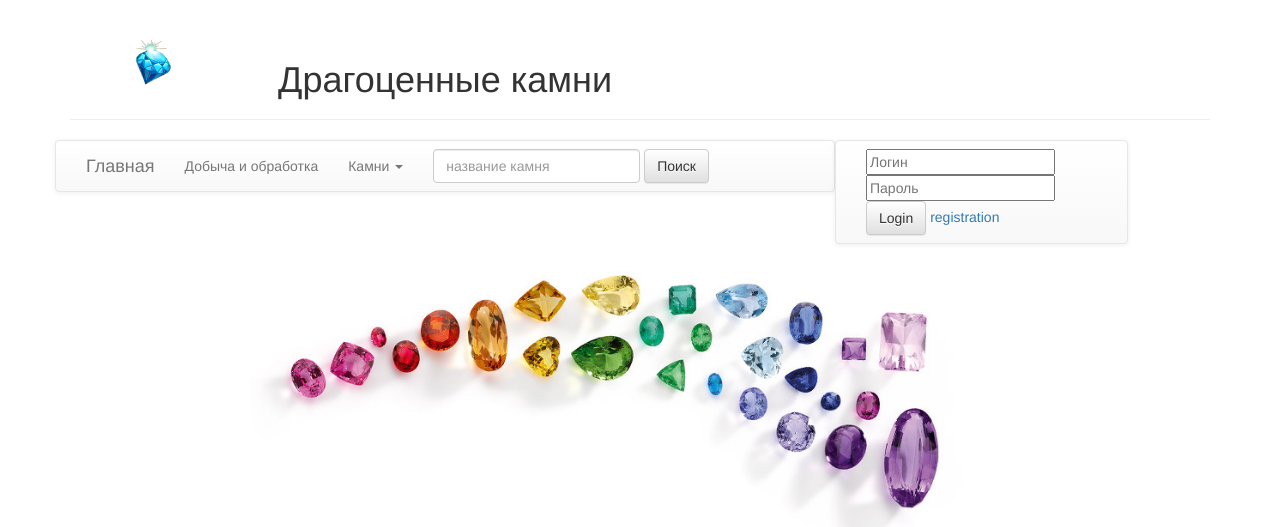
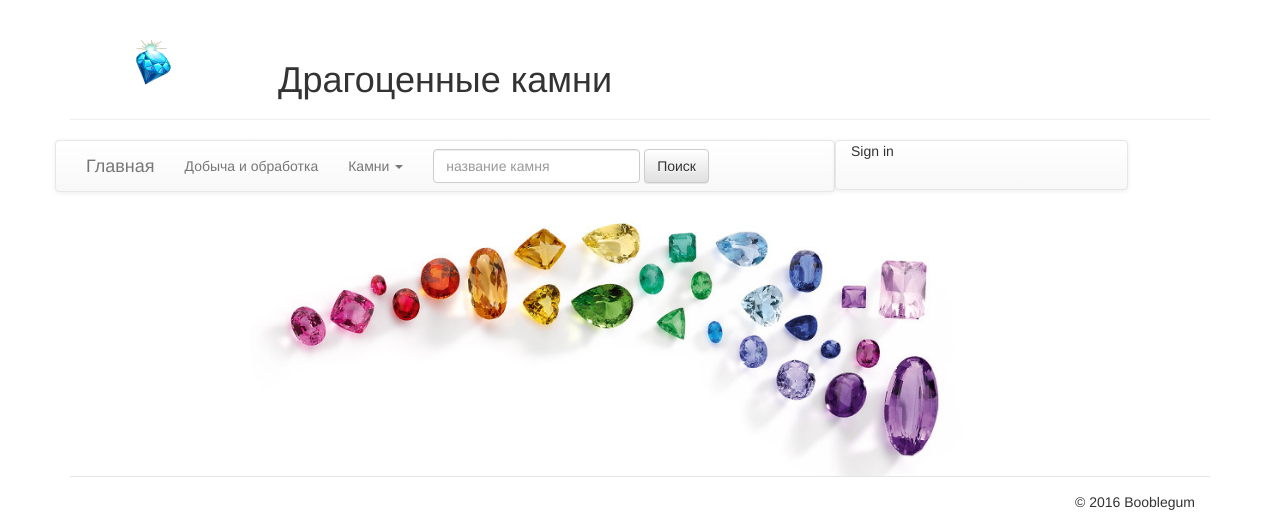
Before and after one commit to NADiP-Examples/Gem, a Django app: page / in a window 1280 px wide. Shown: the top 527 px of the page. Run offline with Django 3.2, Linux system fonts and the light colour scheme; some libraries are stand-ins or nearby versions.

Commit message:
mod login form - hide/errors

```diff
--- a/templates/inc-login_form.html
+++ b/templates/inc-login_form.html
@@ -1,6 +1,16 @@
 <div class="navbar navbar-default col-md-3">
+    <div class="enter_to_site">
+        <div class="button" onclick="(function(){$('.login-form').toggleClass('hide', 'show'); })()">
+            Sign in
+        </div>
+    </div>
+
     {% if not user.is_authenticated %}
-        <form class="navbar-form navbar-right" role="search" method="post" action="/user/login/">
+        {% if errors %}
+            <p class="error">Сожалеем, вы неправильно ввели логин или пароль</p>
+        {% endif %}
+        <form class="navbar-form navbar-right login-form {% if not errors %}hide" {% endif %}
+              method="post" action="/user/login/">
             {% csrf_token %}
             <div class="form-group">
                 <input type="text" name="login" value="{{ username }}" placeholder="Логин">
```
